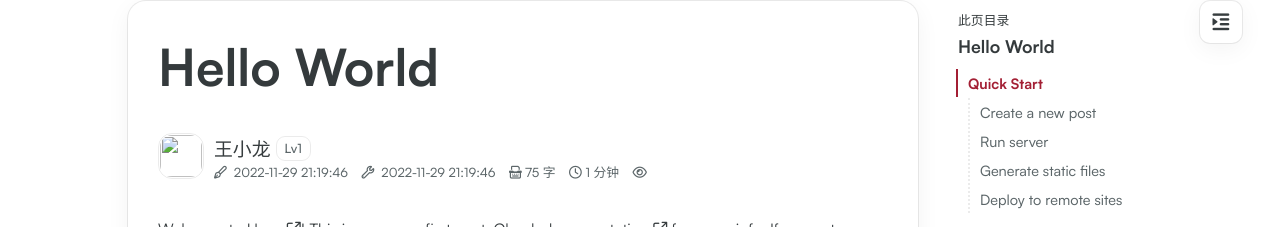
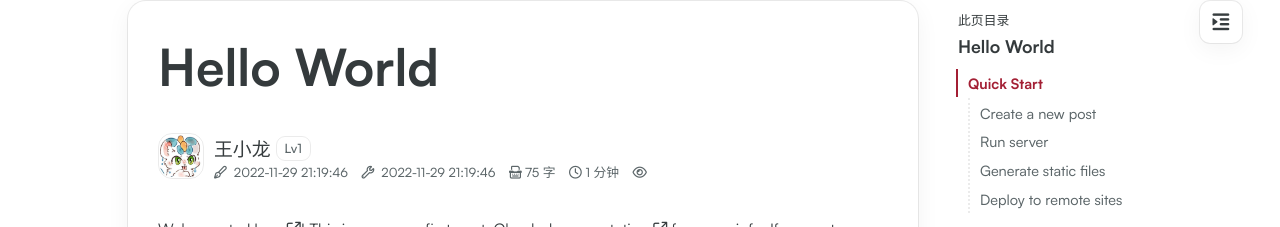
Before and after one commit to Xiaolong-Work/.github.io, a plain HTML site: page 2022/11/29/hello-world/index.html in a window 1280 px wide. Shown: the part 107-334 px from the top of the page. Drawn offline with Linux system fonts and the light colour scheme; some packages are replaced by stand-ins of ours; a script that the page names is missing; a web font is replaced by a local one.

Commit message:
Site updated: 2023-08-21 11:51:09

```diff
--- a/2022/11/29/hello-world/index.html
+++ b/2022/11/29/hello-world/index.html
@@ -223,7 +223,7 @@
 
             <div class="article-header">
                 <div class="avatar">
-                    <img src="/images/%E5%A4%B4%E5%83%8F.png">
+                    <img src="/images/%E5%A4%B4%E5%83%8F.jpg">
                 </div>
                 <div class="info">
                     <div class="author">
```
Also changed, not shown: index.html (+1 -1 lines), images/头像.jpg (added).
